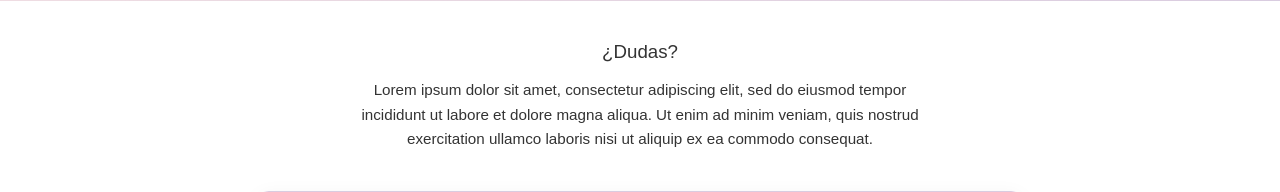
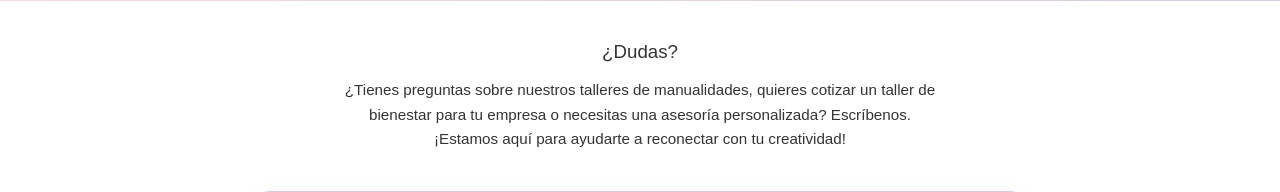
Before and after one commit to rgarzona1/TMM_Conecta, a Django app: page /contacto/ in a window 1280 px wide. Shown: the part 213-405 px from the top of the page. Run offline with Django 5.2, Linux system fonts and the light colour scheme.

Commit message:
edicion texto contacto

```diff
--- a/templates/Web/contacto.html
+++ b/templates/Web/contacto.html
@@ -14,8 +14,7 @@
     <!-- Introducción -->
     <div class="intro-conectar">
         <h3>¿Dudas?</h3>
-        <p>Lorem ipsum dolor sit amet, consectetur adipiscing elit, sed do eiusmod tempor incididunt ut labore et dolore magna aliqua.
-        Ut enim ad minim veniam, quis nostrud exercitation ullamco laboris nisi ut aliquip ex ea commodo consequat.</p>
+        <p>¿Tienes preguntas sobre nuestros talleres de manualidades, quieres cotizar un taller de bienestar para tu empresa o necesitas una asesoría personalizada? Escríbenos. ¡Estamos aquí para ayudarte a reconectar con tu creatividad!</p>
     </div>
 
     <!-- Formulario -->
```
